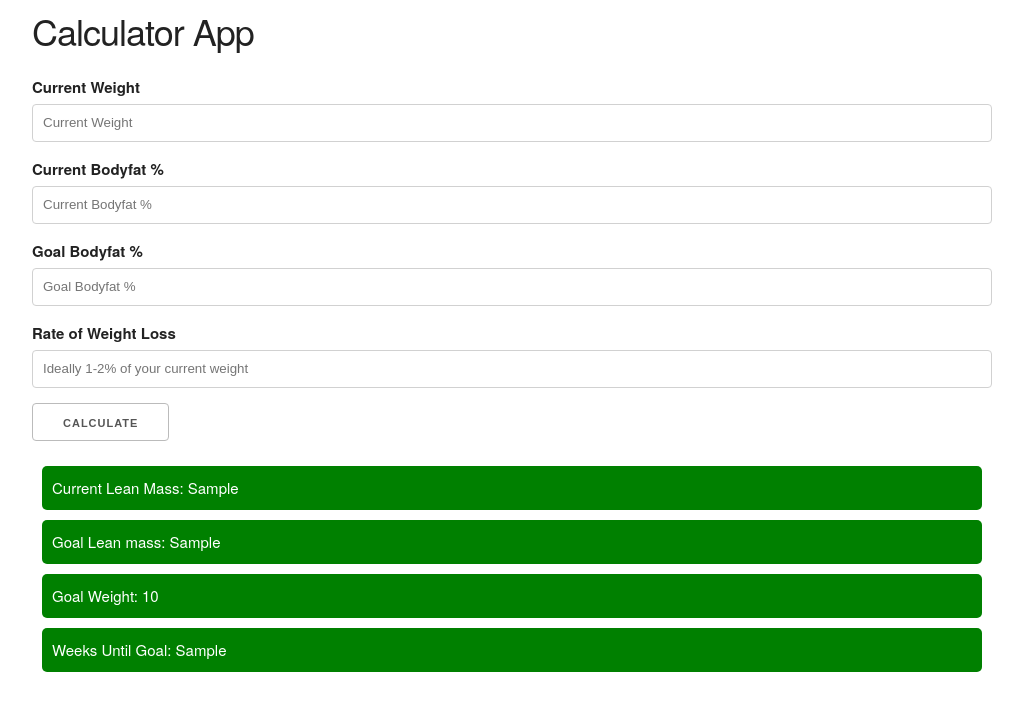
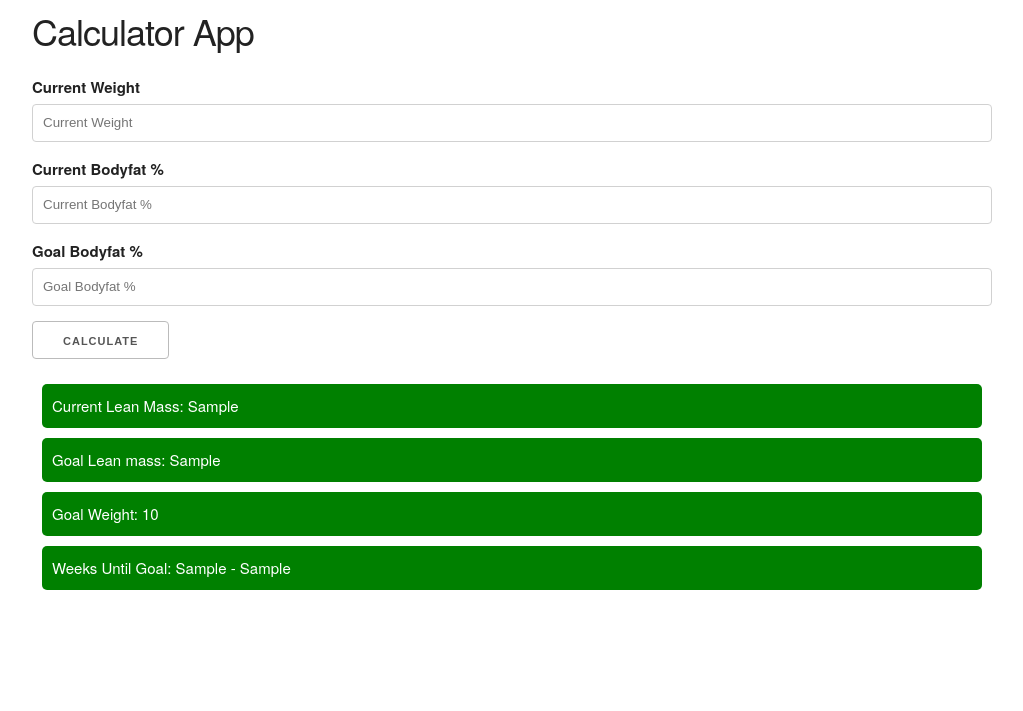
Before and after one commit to derekjiang917/weight-loss-calculator, a Flask app: template templates/index.html in a window 1280 px wide. Shown: the top 711 px of the page, without its empty margins (128-1151 px from the left). Run offline with Flask 2, Linux system fonts and the light colour scheme; the template is opened without the code that fills it: most values are stand-ins (such as "Sample title", 1, 10 or a date in 2020).

Commit message:
changed rate to be auto calculated

```diff
--- a/app.py
+++ b/app.py
@@ -13,22 +13,23 @@ def send():
         weight = request.form['weight']
         cbodyfat = request.form['cbodyfat']
         gbodyfat = request.form['gbodyfat']
-        rate = request.form['rate']
 
 
-        if weight.isdigit() and cbodyfat.isdigit() and gbodyfat.isdigit() and rate.isdigit():
+        if weight.isdigit() and cbodyfat.isdigit() and gbodyfat.isdigit():
             weight = float(weight)
             cbodyfat = float(cbodyfat)
             gbodyfat = float(gbodyfat)
-            rate = float(rate)
             clean_mass = weight*(100-cbodyfat)/100
             glean_mass = clean_mass*.97
             goal_weight = glean_mass/((100-gbodyfat)/100)
-            tt6 = math.ceil((weight-goal_weight)/rate)
+            slow_rate = weight*.005
+            fast_rate = weight*.01
+            slow_tt6 = math.ceil((weight-goal_weight)/slow_rate)
+            fast_tt6 = math.ceil((weight-goal_weight)/fast_rate)
             clean_mass = round(clean_mass, 2)
             glean_mass = round(glean_mass, 2)
             goal_weight = round(goal_weight, 2)
-            return render_template('index.html', clean_mass = clean_mass, glean_mass = glean_mass, goal_weight = goal_weight, tt6 = tt6)
+            return render_template('index.html', clean_mass = clean_mass, glean_mass = glean_mass, goal_weight = goal_weight, slow_tt6 = slow_tt6, fast_tt6 = fast_tt6)
         else:
             return 'Error: one or more inputs was not a number'
 
--- a/templates/index.html
+++ b/templates/index.html
@@ -33,10 +33,6 @@
             <label for="Goal Bodyfat">Goal Bodyfat %</label>
             <input type="text" placeholder="Goal Bodyfat %" class="u-full-width" name="gbodyfat"/>
 
-            <label for="Rate of Weight Loss">Rate of Weight Loss</label>
-            <input type="text" placeholder="Ideally 1-2% of your current weight" class="u-full-width" name="rate"/>
-
-
             <input type="submit" value="Calculate" id="calc_btn"/>
             <br/>
             <div class="alert">
@@ -49,7 +45,7 @@
                 Goal Weight: {{goal_weight}}
             </div>
             <div class="alert">
-                Weeks Until Goal: {{tt6}}
+                Weeks Until Goal: {{fast_tt6}} - {{slow_tt6}}
             </div>
         </form>
     </div>
```
